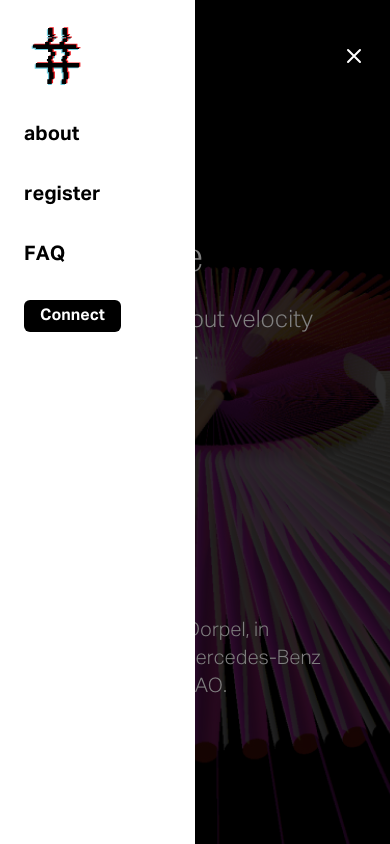
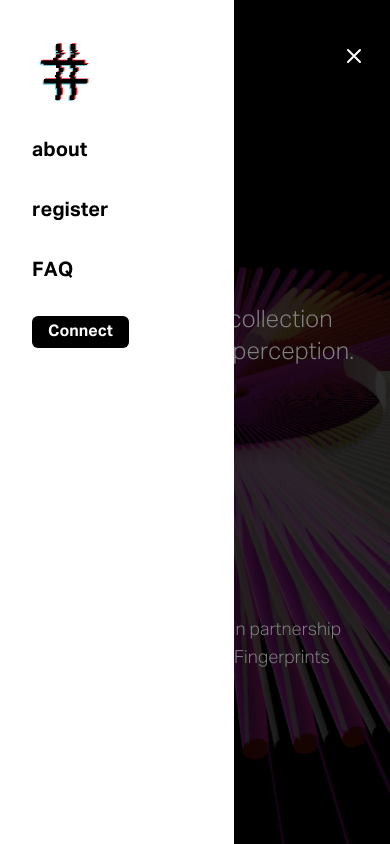
Before and after one commit to Fingerprints-DAO/maschine, a Next.js app: page / in a window 390 px wide. Both pictures are taken after a click on the button 354 px from the left and 56 px from the top of the page. Built offline with nearby package versions, Linux system fonts and the light colour scheme.

Commit message:
small tweaks

```diff
--- a/src/components/Layout.js
+++ b/src/components/Layout.js
@@ -5,15 +5,12 @@ import Image from 'next/image'
 export default function Layout({ props, children }) {
     return (
         <div className="w-full min-h-screen">
-            <img className="fixed -z-20 min-w-full min-h-full max-w-none max-h-none top-1/2 left-1/2 transform -translate-x-1/2 -translate-y-1/2" src='\images\bg.jpg'>
-            </img>
-
             <div className="w-full h-full bg-black/60 -z-10 fixed">
             </div>
 
             <div className="min-h-screen flex flex-col md:px-[10%] lg:px-[15%] 2xl:px-[20%] 4xl:px-[25%]">
                 <Navbar page={props.navPage} />
-                <main className="flex-grow p-8 md:px-0 items-center">
+                <main className="flex-grow p-8 md:px-0">
                     {children}
                 </main>
             </div>
--- a/src/components/Navbar.js
+++ b/src/components/Navbar.js
@@ -38,7 +38,7 @@ export default function Navbar() {
                 </button>
             </div>
 
-            <div id='mobile' className={`bg-white text-black w-[50%] flex flex-col gap-8 p-6 text-left z-30 fixed min-h-full top-0 ${showMobileMenu ? '' : 'hidden'}`}>
+            <div id='mobile' className={`bg-white text-black w-[60%] flex flex-col gap-8 py-10 px-8 text-left z-30 fixed min-h-full top-0 ${showMobileMenu ? '' : 'hidden'}`}>
                 <a href="/" className="">
                     <img src="FP logo black.svg" alt="" className='w-16'/>
                 </a>
--- a/src/pages/index.js
+++ b/src/pages/index.js
@@ -1,4 +1,3 @@
-import Layout from '@/components/Layout'
 import Head from 'next/head';
 import Navbar from "../components/Navbar";
 
@@ -27,15 +26,13 @@ export default function Home({ meta }) {
             <div className='flex flex-col gap-8 mt-24'>
               <h1 className='font-mercedes text-[42px] 2xl:text-5xl'>Maschine</h1>
               <h2 className='font-aktiv-light text-2xl'>
-                A collection about velocity and perception.
-                <br />
-                Coming soon.
+                Coming soon — a collection about velocity and perception.
               </h2>
             </div>
 
             {/* 2nd item */}
             <div className='flex flex-col md:flex-row gap-4 md:items-center mb-12'>
-              <h2 className='font-aktiv-light text-xl'>
+              <h2 className='font-aktiv-light text-lg md:text-xl'>
                 By Harm van den Dorpel, in partnership with Mercedes-Benz and Fingerprints DAO.
               </h2>
               <div className='flex flex-row gap-5 items-center'>
```
